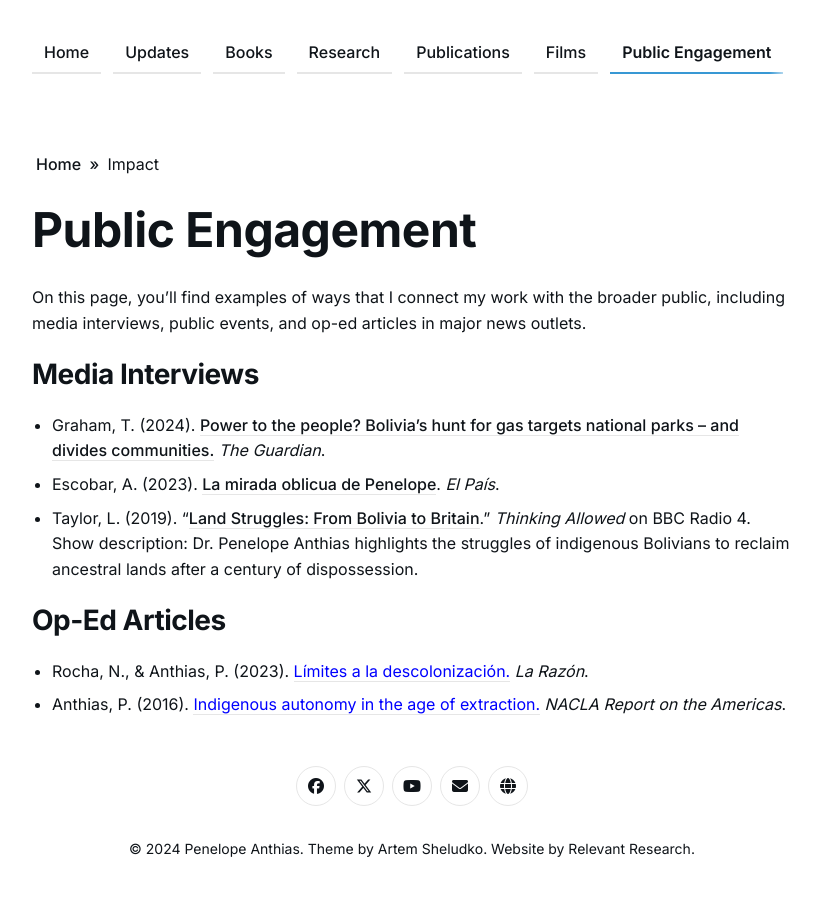
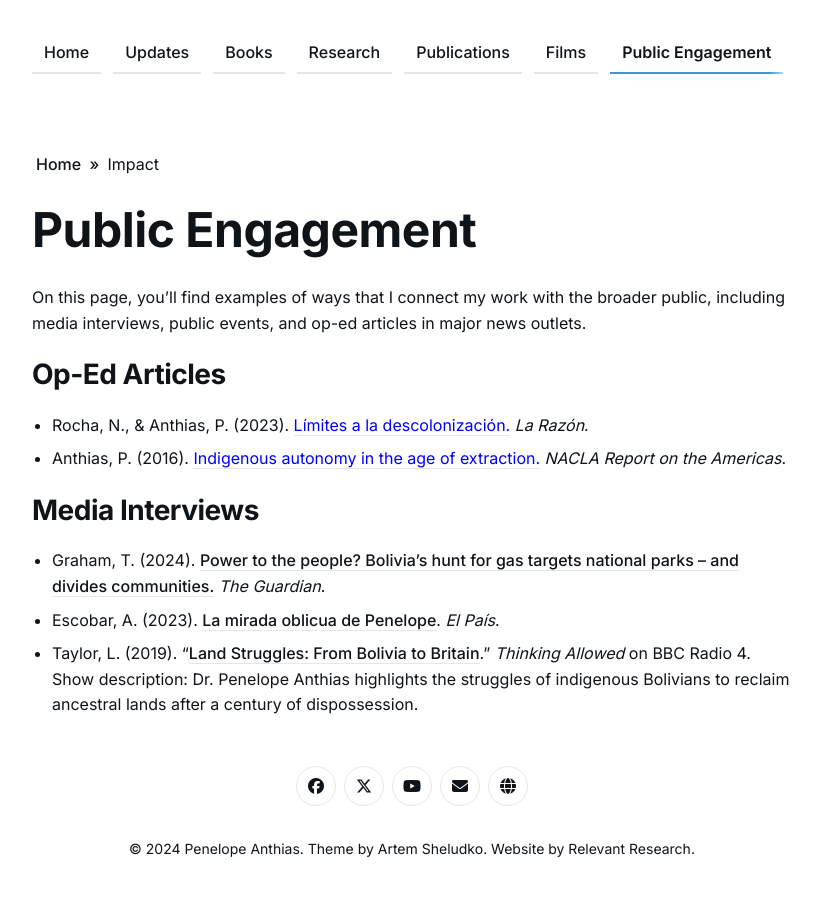
Before and after one commit to RelevantResearch/penelopeanthias, a Jekyll site: the page built from _pages/impact.md, in a window 1280 px wide. Shown: the whole page, without its empty margins (228-1048 px from the left). Built offline with Jekyll 4.4.1, drawn with Linux system fonts in a browser that asks for light colours; part of the change alters nothing that is shown.

Commit message:
Update impact.md

```diff
--- a/_pages/impact.md
+++ b/_pages/impact.md
@@ -7,6 +7,11 @@ page_cover:
 ---
 
 On this page, you'll find examples of ways that I connect my work with the broader public, including media interviews, public events, and op-ed articles in major news outlets.
+
+## Op-Ed Articles
+
+- Rocha, N., & Anthias, P. (2023). [<span class="blue">Límites a la descolonización.</span>](https://www.la-razon.com/politico/2023/04/02/limites-a-la-descolonizacion/) *La Razón*.
+- Anthias, P. (2016). [<span class="blue">Indigenous autonomy in the age of extraction.</span>](https://nacla.org/news/2016/07/29/indigenous-autonomy-age-extraction) *NACLA Report on the Americas*.
 
 ## Media Interviews
 
@@ -33,8 +38,3 @@ On this page, you'll find examples of ways that I connect my work with the broad
   <p><a href="https://www.bbc.co.uk/sounds/play/m0008wpf"><strong><span>Listen to the full interview here</span></strong></a></p>
 </details>
 -->
-
-## Op-Ed Articles
-
-- Rocha, N., & Anthias, P. (2023). [<span class="blue">Límites a la descolonización.</span>](https://www.la-razon.com/politico/2023/04/02/limites-a-la-descolonizacion/) *La Razón*.
-- Anthias, P. (2016). [<span class="blue">Indigenous autonomy in the age of extraction.</span>](https://nacla.org/news/2016/07/29/indigenous-autonomy-age-extraction) *NACLA Report on the Americas*.
```
